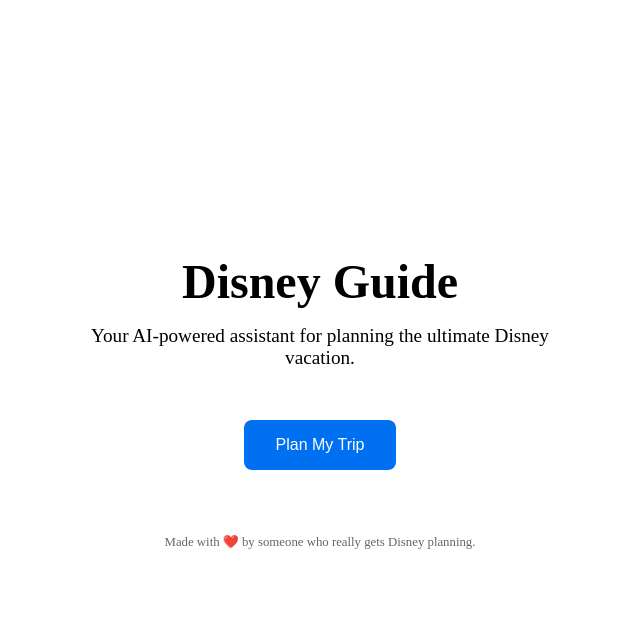
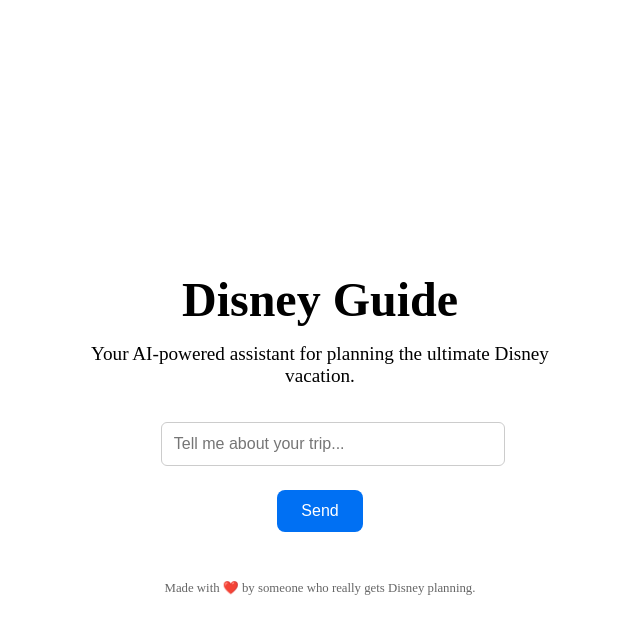
Before and after one commit to jstapleton22/disney-guide, a Next.js app: page / in a window 1280 px wide. Both pictures are taken after a click on the button "Plan My Trip". Shown: the top 634 px of the page, without its empty margins (320-960 px from the left). Built offline with nearby package versions, Linux system fonts and the light colour scheme.

Commit message:
Update index.js
updating content in button

```diff
--- a/pages/index.js
+++ b/pages/index.js
@@ -1,7 +1,22 @@
-// pages/index.js
+import { useState } from 'react';
 import Head from 'next/head';
 
 export default function Home() {
+  const [startPlanning, setStartPlanning] = useState(false);
+  const [input, setInput] = useState('');
+  const [response, setResponse] = useState('');
+
+  const handleStart = () => {
+    setStartPlanning(true);
+  };
+
+  const handleSubmit = (e) => {
+    e.preventDefault();
+    // Placeholder AI logic — replace with real flow later
+    setResponse(`Cool! You said: "${input}". Let’s build your dream trip!`);
+    setInput('');
+  };
+
   return (
     <>
       <Head>
@@ -13,9 +28,25 @@
         <h1 style={styles.title}>Disney Guide</h1>
         <p style={styles.subtitle}>Your AI-powered assistant for planning the ultimate Disney vacation.</p>
 
-        <button style={styles.button} onClick={() => alert("Coming soon: AI trip planner!")}>
-          Plan My Trip
-        </button>
+        {!startPlanning ? (
+          <button style={styles.button} onClick={handleStart}>
+            Plan My Trip
+          </button>
+        ) : (
+          <div style={styles.chatContainer}>
+            <form onSubmit={handleSubmit}>
+              <input
+                type="text"
+                placeholder="Tell me about your trip..."
+                value={input}
+                onChange={(e) => setInput(e.target.value)}
+                style={styles.input}
+              />
+              <button type="submit" style={styles.button}>Send</button>
+            </form>
+            {response && <p style={styles.response}>{response}</p>}
+          </div>
+        )}
 
         <p style={styles.footnote}>Made with ❤️ by someone who really gets Disney planning.</p>
       </main>
@@ -26,12 +57,12 @@
 const styles = {
   main: {
     height: '100vh',
+    padding: '2rem 1rem',
+    textAlign: 'center',
     display: 'flex',
     flexDirection: 'column',
     justifyContent: 'center',
     alignItems: 'center',
-    padding: '0 1rem',
-    textAlign: 'center',
   },
   title: {
     fontSize: '3rem',
@@ -43,18 +74,39 @@
     maxWidth: '500px',
   },
   button: {
-    marginTop: '2rem',
-    padding: '1rem 2rem',
+    marginTop: '1.5rem',
+    padding: '0.75rem 1.5rem',
     fontSize: '1rem',
-    cursor: 'pointer',
-    background: '#0070f3',
-    color: 'white',
+    backgroundColor: '#0070f3',
+    color: '#fff',
     border: 'none',
     borderRadius: '8px',
+    cursor: 'pointer',
+  },
+  input: {
+    padding: '0.75rem',
+    fontSize: '1rem',
+    width: '100%',
+    maxWidth: '400px',
+    marginTop: '1rem',
+    borderRadius: '6px',
+    border: '1px solid #ccc',
+  },
+  response: {
+    marginTop: '1rem',
+    fontStyle: 'italic',
+    color: '#333',
   },
   footnote: {
-    marginTop: '4rem',
+    marginTop: '3rem',
     fontSize: '0.8rem',
     color: '#666',
   },
+  chatContainer: {
+    width: '100%',
+    maxWidth: '500px',
+    display: 'flex',
+    flexDirection: 'column',
+    alignItems: 'center',
+  },
 };
```
